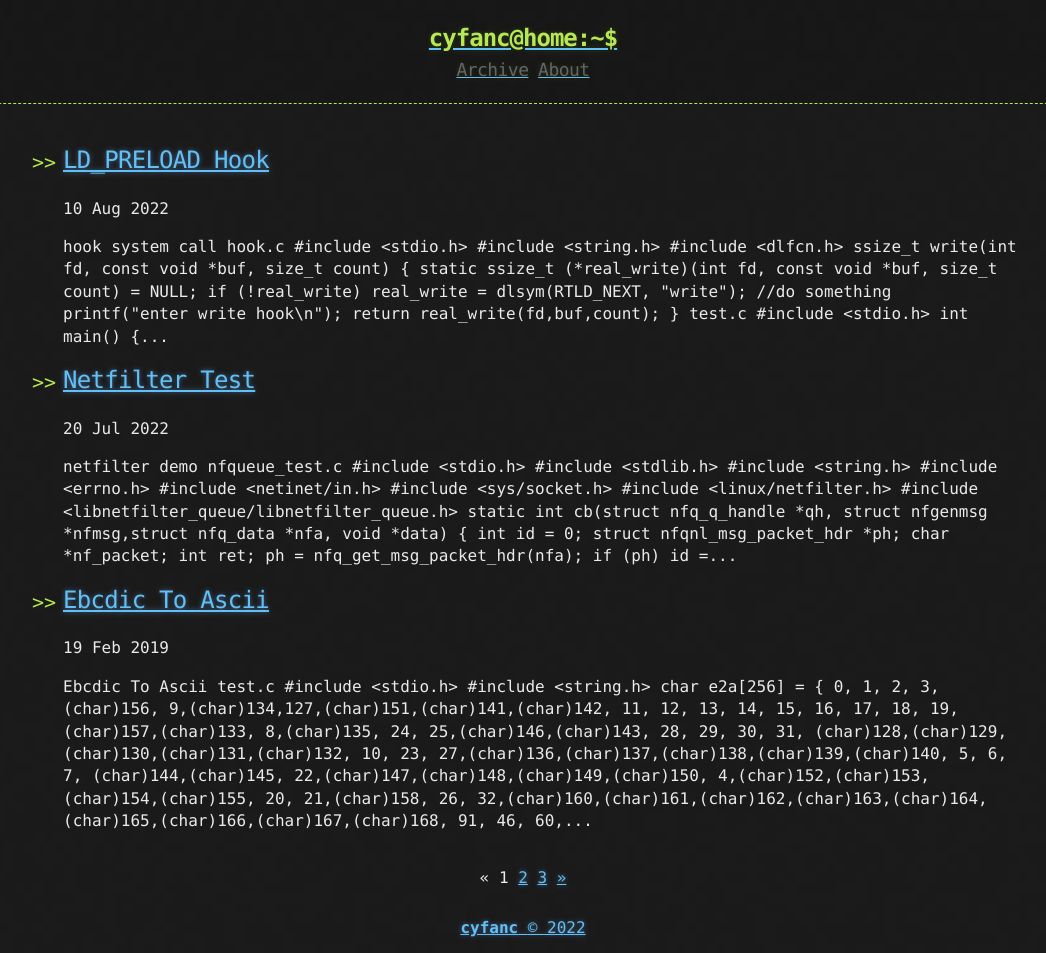
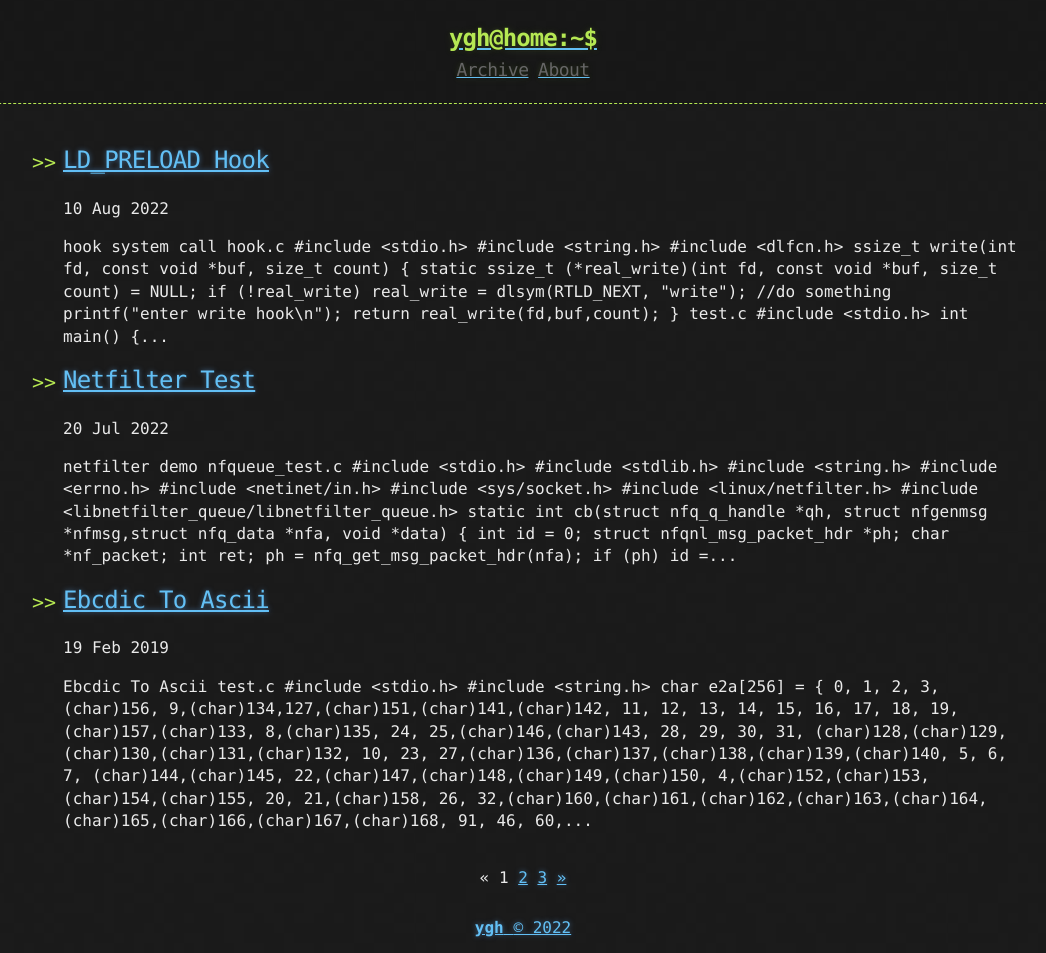
Before and after one commit to yghcoming/yghcoming.github.io, a Jekyll site: the page built from index.html, in a window 1280 px wide. Shown: the whole page, without its empty margins (117-1163 px from the left). Built offline with Jekyll 4.4.1, drawn with Linux system fonts in a browser that asks for light colours; the list of posts is cut into pages by our own code.

Commit message:
Update _config.yml

```diff
--- a/_config.yml
+++ b/_config.yml
@@ -1,9 +1,9 @@
-title: cyfanc
+title: ygh
 description: "record some code snippets"
 author:
-  name: "cyfanc"
+  name: "ygh"
   email: "test@test.com"
-  url: "https://cyfanc.github.io"
+  url: "https://yghcoming.github.io"
 
 baseurl: /
 
@@ -28,5 +28,5 @@ plugins:
   - jekyll-sitemap
 
 # Custom variables
-owner : "cyfanc"
+owner : "ygh"
 year : "2022"
```
